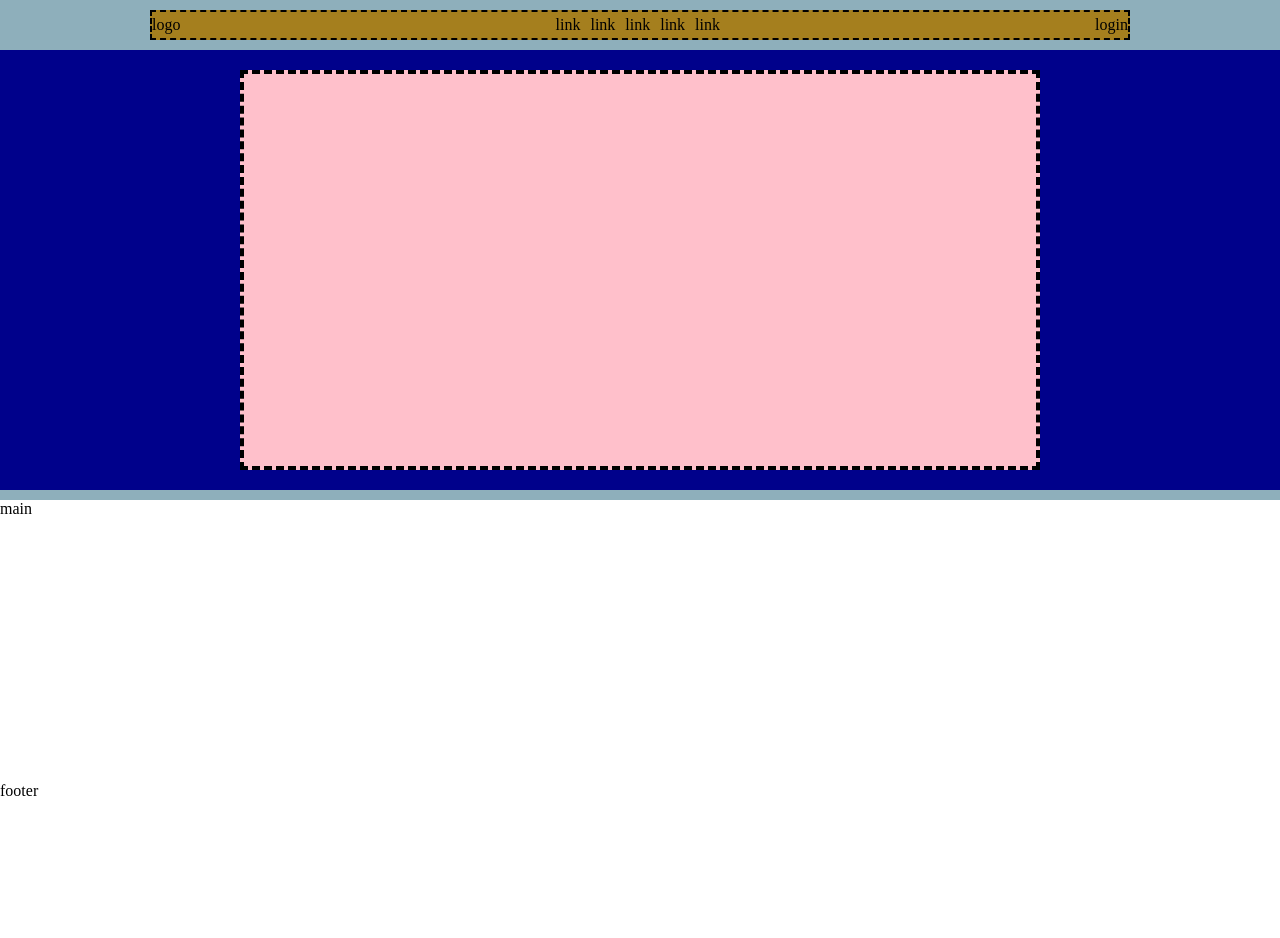
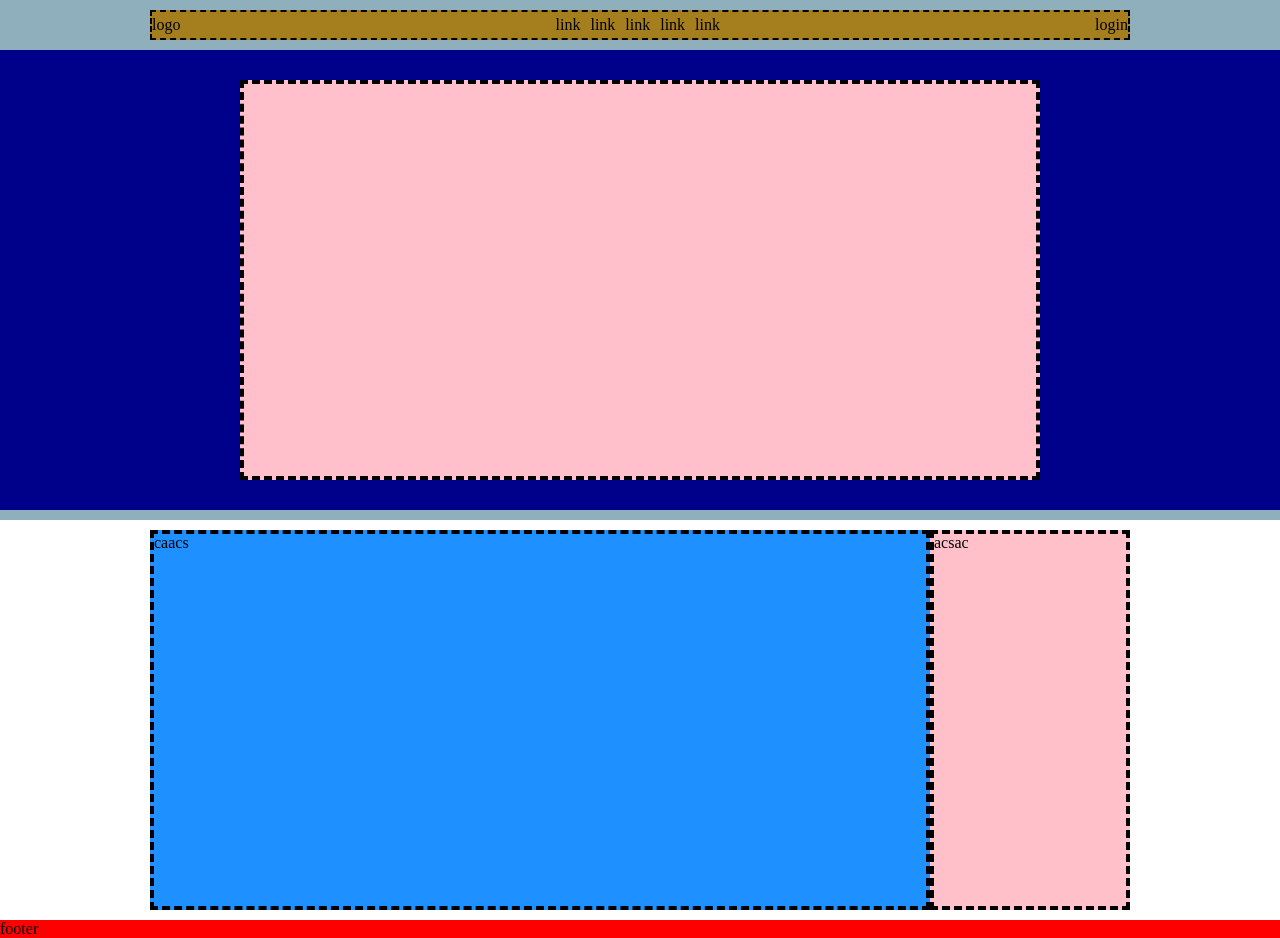
Before and after one commit to lucioacri/htmlcss-struttura-discord, a plain HTML site: page index.html in a window 1280 px wide. Before the commit the page ends 800 px from the top, so only its background shows below. Drawn offline with Linux system fonts and the light colour scheme.

Commit message:
add first main container

```diff
--- a/css/style.css
+++ b/css/style.css
@@ -13,12 +13,12 @@
 }
 
 .container {
-  max-width: 980px;
   margin-left: auto;
   margin-right: auto;
   justify-content: space-between;
-  height: 400px;
   display: flex;
+  min-height: 400px;
+  min-width: 980px;
 }
 
 /* # header */
@@ -36,6 +36,11 @@ header {
   border: 2px dashed black;
   margin-top: 10px;
   margin-bottom: 10px;
+  margin-left: auto;
+  margin-right: auto;
+  justify-content: space-between;
+  display: flex;
+  max-width: 980px;
 }
 
 .links {
@@ -50,6 +55,14 @@ header {
   width: 800px;
   background-color: pink;
   border: 4px dashed black;
+  height: 400px;
+  margin-top: 10px;
+  margin-bottom: 10px;
+  margin-left: auto;
+  margin-right: auto;
+  justify-content: space-between;
+  display: flex;
+  max-width: 980px;
 }
 
 .black {
@@ -61,5 +74,26 @@ header {
 /* main */
 main {
   flex-grow: 1;
+  background-color: white;
+  padding-top: 10px;
+  padding-bottom: 10px;
+  display: flex;
 }
+
+.blu {
+  background-color: #1e90ff;
+  flex: 2 0 780px;
+  border: 4px dashed black;
+}
+
+.rosa {
+  background-color: #ffc0ca;
+  flex: 1 0 200px;
+  border: 4px dashed black;
+}
+
 /* footer */
+
+footer {
+  background-color: red;
+}
--- a/index.html
+++ b/index.html
@@ -9,7 +9,7 @@
   <body>
     <div class="wrapper">
       <header>
-        <div class="container header">
+        <div class="header">
           <p>logo</p>
           <div class="links">
             <p>link</p>
@@ -21,10 +21,15 @@
           <p>login</p>
         </div>
         <div class="black">
-          <div class="container pic"></div>
+          <div class="pic"></div>
         </div>
       </header>
-      <main>main</main>
+      <div class="container">
+        <main>
+          <section class="blu">caacs</section>
+          <section class="rosa">acsac</section>
+        </main>
+      </div>
       <footer>footer</footer>
     </div>
   </body>
```
